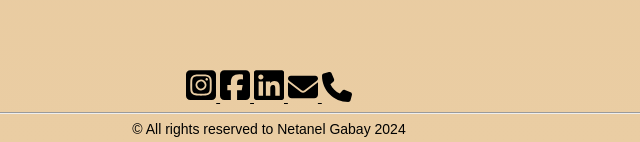
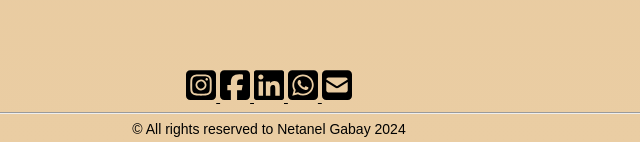
Before and after one commit to Gabay-1989/Html, a plain HTML site: page index.html in a window 1280 px wide. Shown: the part 4037-4179 px from the top of the page, 371-1011 px from the left. Drawn offline with Linux system fonts and the light colour scheme.

Commit message:
Add files via upload

```diff
--- a/Styles.css
+++ b/Styles.css
@@ -52,11 +52,6 @@ html {
 }
 
 
-<dddddiv class="nav">
-    <a href="#home">Home</a>
-    <a href="#home">About me</a>
-    <a href="#home">Day 1</a>
-	<a href="#home">Day 2</a>
-	<a href="#home">Day 3</a>
-    <a href="#home">Contact</a>
-</div>
+ a {
+	color: black;
+	}
--- a/index.html
+++ b/index.html
@@ -7,14 +7,12 @@
 
 
 </head>
-<style>
-	a { color: black;}
-</style>
+
 <body>
 
 
 <h1>My Vacation - Madrid</h1>
-		<center><img src="https://media.cntraveler.com/photos/5b2d15c98b842c3b35c5d3c7/16:9/w_2240,c_limit/Madrid-Beaches_GettyImages-731843465.jpg" alt="תיאור של התמונה" width="650"></center>
+		<center><img src="https://media.cntraveler.com/photos/5b2d15c98b842c3b35c5d3c7/16:9/w_2240,c_limit/Madrid-Beaches_GettyImages-731843465.jpg" alt="העיר מדריד" width="650"></center>
 
 
 		<b><br/><center>Hello my name is Netanel Gabay I'm 35 years old engaged to Shayli, i was born at Ramat Gan and moved to Kiryat Bialik recently. For the past six years I have worked in the Israel Police as a patrol officer.<br/>
@@ -187,6 +185,7 @@
 
 </ul>
 <hr>
+
 <h6><u>Contact</u></h6>
 
 	<center><a href="https://www.instagram.com/nati.gabay/" target="_blank">
@@ -198,14 +197,16 @@
 	<a href="https://www.linkedin.com/in/nati-gabay-712524303/" target="_blank">
     <img src="images2/linkedin.svg" alt="linkedin Profile" style="width: 30px; height: auto;"> </a>
 
+	<a href="https://wa.me/972542433387" target="_blank">
+    <img src="images2/square-whatsapp.svg" alt="whatsapp" style="width: 30; height: auto;"> </a>
+
 	<a href="mailto:nati.gabay@hotmail.com">
-    <img src="images2/email.svg" alt="Email" style="width: 30px; height: auto;"> </a>
+    <img src="images2/Email-2.svg" alt="Email" style="width: 30px; height: auto;"> </a>
 
-	<a href="tel:+972542433387">
-    <img src="images2/phone.svg" alt="Call" style="width: 30; height: auto;"> </a></center>
+
 
 <hr>
 	<center>© All rights reserved to Netanel Gabay 2024</center>
+
 </body>
-
 </html>
```
Also changed, not shown: images2/Email-2.svg (added), images2/square-whatsapp.svg (added), images2/whatsappolid.svg (added).
